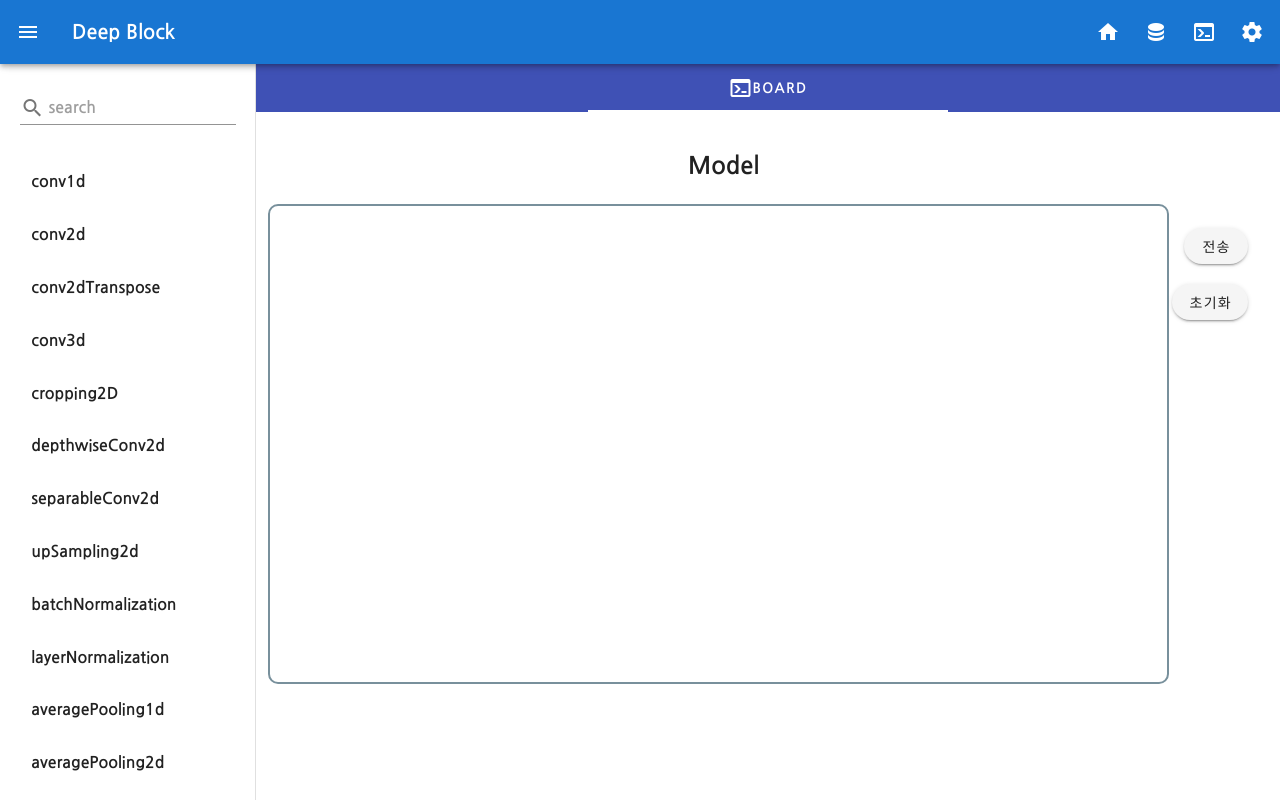
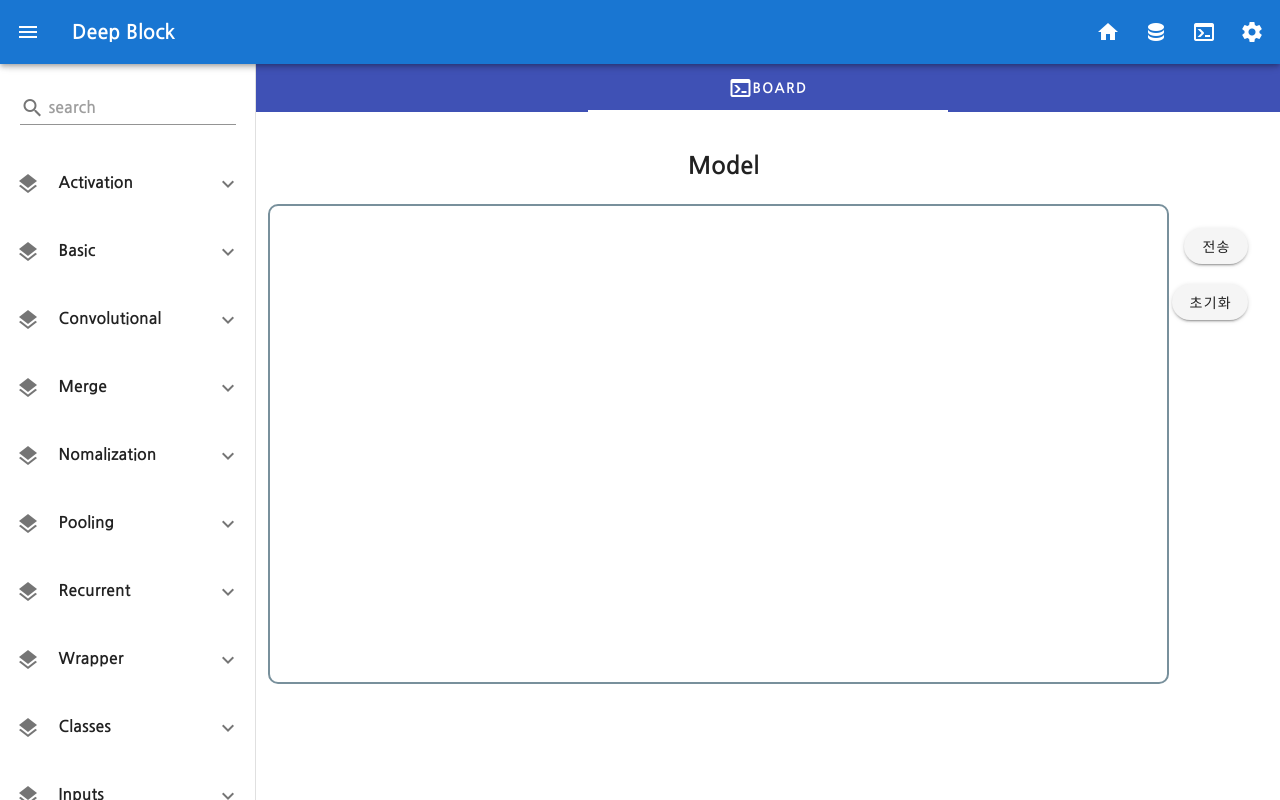
Before and after one commit to devsungmin/Deepblock-Frontend-Study, a Vue app in the folder final-study/: page /board in a window 1280 px wide. Built offline with nearby package versions, Linux system fonts and the light colour scheme.

Commit message:
add: layer data / fix: layer list grouping

```diff
--- a/final-study/package.json
+++ b/final-study/package.json
@@ -17,7 +17,7 @@
     "vue-grid-layout": "^2.3.7",
     "vue-router": "^3.1.6",
     "vuedraggable": "^2.23.2",
-    "vuetify": "^2.2.26"
+    "vuetify": "^2.2.27"
   },
   "devDependencies": {
     "@vue/cli-plugin-babel": "~4.3.0",
--- a/final-study/src/components/Block.vue
+++ b/final-study/src/components/Block.vue
@@ -113,15 +113,69 @@ h1
   margin-bottom: 2%
   margin-left:25%
 
-#model.pooling
-  background: #B2DFDB
-  border: 2px solid #26A69A
+#model.activation
+  background: #FFB2D9
+  border: 2px solid #D9418C
+  font-weight: bold
+
+#model.basic
+  background: #BDBDBD
+  border: 2px solid #5D5D5D
+  font-weight: bold
 
 #model.convol
   background: #E1BEE7
   border: 2px solid #AB47BC
+  font-weight: bold
+
+#model.merge
+  background: #F29661
+  border: 2px solid #993800
+  font-weight: bold
 
 #model.nomalization
   background: #DCE775
   border: 2px solid #827717
+  font-weight: bold
+
+#model.pooling
+  background: #B2DFDB
+  border: 2px solid #26A69A
+  font-weight: bold
+
+#model.recurrent
+  background: #B7F0B1
+  border: 2px solid #47C83E
+  font-weight: bold
+
+#model.wrapper
+  background: #B5B2FF
+  border: 2px solid #4641D9
+  font-weight: bold
+
+#model.classes
+  background: #D9E5FF
+  border: 2px solid #4374D9
+  font-weight: bold
+
+#model.inputs
+  background: #FFA7A7
+  border: 2px solid #980000
+  font-weight: bold
+
+#model.padding
+  background: #5CD1E5
+  border: 2px solid #008299
+  font-weight: bold
+
+
+#model.noise
+  background: #DCE775
+  border: 2px solid #827717
+  font-weight: bold
+
+#model.mask
+  background: #DCE775
+  border: 2px solid #827717
+  font-weight: bold
 </style>
--- a/final-study/src/components/Pallete.vue
+++ b/final-study/src/components/Pallete.vue
@@ -11,84 +11,33 @@
           />
         </v-list-item-content>
       </v-list-item>
-      <!-- <v-list-group> -->
+
+      <v-list-group v-for="layername in layersname" :key="layername.name">
         <template v-slot:activator>
-        <v-text-field
-          v-model="searchlayer"
-          placeholder="search"
-          prepend-inner-icon="mdi-magnify"
-          @input="search"
-        />
-        <v-list-item-title
-          ><v-icon style="margin-right: 8%">mdi-layers</v-icon
-          >Convolutional</v-list-item-title
-        >
+          <v-list-item-title>
+            <v-icon style="margin-right: 8%">mdi-layers</v-icon>
+            {{ layername.name }}
+          </v-list-item-title>
         </template>
-      <draggable :list="layers" :group="{ type: 'convol', pull: 'clone' }">
+        <draggable :list="layers" :group="{ type: 'layer', pull: 'clone' }">
           <v-list-item
             class="layers"
-          v-for="layers in layers"
-          :key="layers.type"
-          :group="{ type: 'type', put: false }"
-          :itemtype="layers.type"
-        >
-          <v-list-item-content>
-            <v-list-item-title class="block">
-              {{ layers.type }}
-            </v-list-item-title>
-          </v-list-item-content>
-        </v-list-item>
-      </draggable>
-      <!-- </v-list-group> -->
-
-      <!-- <v-list-group>
-        <template v-slot:activator>
-          <v-list-item-title
-            ><v-icon style="margin-right: 8%">mdi-layers</v-icon
-            >Normalization</v-list-item-title
-          >
-        </template>
-        <draggable
-          :list="layers"
-          :group="{ type: 'nomalization', pull: 'clone' }"
-        >
-          <v-list-item
-            class="nomalization"
-            v-for="nom in layers"
-            :key="nom.type"
+            v-for="layer in layers"
+            :key="layer.type"
             :group="{ type: 'type', put: false }"
           >
             <v-list-item-content>
-              <v-list-item-title class="block">
-                {{ nom.type }}
+              <v-list-item-title class="block" v-if="layername.key == layer.key">
+                {{ layer.type }}
               </v-list-item-title>
+
+              <!-- <v-list-item-title v-else-if="layername.key != layer.key">
+                {{ layer.type }}
+              </v-list-item-title> -->
             </v-list-item-content>
           </v-list-item>
         </draggable>
       </v-list-group>
-
-      <v-list-group>
-        <template v-slot:activator>
-          <v-list-item-title
-            ><v-icon style="margin-right: 8%">mdi-layers</v-icon
-            >Pooling</v-list-item-title
-          >
-        </template>
-        <draggable :list="layers" :group="{ type: 'pooling', pull: 'clone' }">
-          <v-list-item
-            class="pooling"
-            v-for="pool in layers"
-            :key="pool.type"
-            :group="{ type: 'type', put: false }"
-          >
-            <v-list-item-content>
-              <v-list-item-title class="block">
-                {{ pool.type }}
-              </v-list-item-title>
-            </v-list-item-content>
-          </v-list-item>
-        </draggable>
-      </v-list-group> -->
     </v-list>
   </v-navigation-drawer>
 </template>
@@ -96,13 +45,29 @@
 <script>
 import draggable from "vuedraggable";
 export default {
-  name: "Pallet",
+  name: "Pallete",
   components: {
     draggable,
   },
-  data: () => ({
+  data() {
+    return {
       searchlayer: "",
       layers: [
+        { key: "activation", type: "elu", ID: "a0" },
+        { key: "activation", type: "leakyReLU", ID: "a1" },
+        { key: "activation", type: "prelu", ID: "a2" },
+        { key: "activation", type: "reLU", ID: "a3" },
+        { key: "activation", type: "softmax", ID: "a4" },
+        { key: "activation", type: "thresholdedReLU", ID: "a5" },
+        { key: "basic", type: "activation", ID: "b0" },
+        { key: "basic", type: "dense", ID: "b1" },
+        { key: "basic", type: "dropout", ID: "b2" },
+        { key: "basic", type: "embedding", ID: "b3" },
+        { key: "basic", type: "flatten", ID: "b4" },
+        { key: "basic", type: "permute", ID: "b5" },
+        { key: "basic", type: "repeatVector", ID: "b6" },
+        { key: "basic", type: "reshape", ID: "b7" },
+        { key: "basic", type: "spatialDropout1d", ID: "b8" },
         { key: "convol", type: "conv1d", ID: "c0" },
         { key: "convol", type: "conv2d", ID: "c1" },
         { key: "convol", type: "conv2dTranspose", ID: "c2" },
@@ -111,6 +76,13 @@ export default {
         { key: "convol", type: "depthwiseConv2d", ID: "c5" },
         { key: "convol", type: "separableConv2d", ID: "c6" },
         { key: "convol", type: "upSampling2d", ID: "c7" },
+        { key: "merge", type: "add", ID: "m0" },
+        { key: "merge", type: "average", ID: "m1" },
+        { key: "merge", type: "concatenate", ID: "m2" },
+        { key: "merge", type: "dot", ID: "m3" },
+        { key: "merge", type: "maximum", ID: "m4" },
+        { key: "merge", type: "minimum", ID: "m5" },
+        { key: "merge", type: "multiply", ID: "m6" },
         { key: "nomalization", type: "batchNormalization", ID: "n0" },
         { key: "nomalization", type: "layerNormalization", ID: "n1" },
         { key: "pooling", type: "averagePooling1d", ID: "p0" },
@@ -123,21 +95,55 @@ export default {
         { key: "pooling", type: "maxPooling1d", ID: "p7" },
         { key: "pooling", type: "maxPooling2d", ID: "p8" },
         { key: "pooling", type: "maxPooling3d", ID: "p9" },
+        { key: "recurrent", type: "gru", ID: "r0" },
+        { key: "recurrent", type: "gruCell", ID: "r1" },
+        { key: "recurrent", type: "lstm", ID: "r2" },
+        { key: "recurrent", type: "lstmCell", ID: "r3" },
+        { key: "recurrent", type: "rnn", ID: "r4" },
+        { key: "recurrent", type: "simpleRNN", ID: "r5" },
+        { key: "recurrent", type: "simpleRNNCell", ID: "r6" },
+        { key: "recurrent", type: "stackedRNNCells", ID: "r7" },
+        { key: "inputs", type: "inputLayer", ID: "i0" },
+        { key: "padding", type: "zeroPadding2d", ID: "p0" },
+        { key: "noise", type: "alphaDropout", ID: "n0" },
+        { key: "noise", type: "gaussianDropout", ID: "n1" },
+        { key: "noise", type: "gaussianNoise", ID: "n2" },
+        { key: "mask", type: "masking", ID: "m0" },
+
       ],
-    layerCopy: []
-  }),
+      layersname: [
+        { key: "activation" , name: "Activation"},
+        { key: "basic" , name: "Basic"},
+        { key: "convol", name: "Convolutional" },
+        { key: "merge" , name: "Merge"},
+        { key: "nomalization", name: "Nomalization" },
+        { key: "pooling", name: "Pooling" },
+        { key: "recurrent" , name: "Recurrent"},
+        { key: "wrapper" , name: "Wrapper"},
+        { key: "classes" , name: "Classes"},
+        { key: "inputs" , name: "Inputs"},
+        { key: "padding" , name: "Padding"},
+        { key: "noise" , name: "Noise"},
+        { key: "mask" , name: "Mask"},
+
+      ],
+      layerCopy: [],
+    };
+  },
   mounted() {
-    this.layerCopy = [...this.layers]
+    this.layerCopy = [...this.layers];
   },
   methods: {
     search: function() {
       if (!this.searchlayer) {
-        this.layers = this.layerCopy
+        this.layers = this.layerCopy;
       }
       this.layers = this.layers.filter((layer) => {
-        return layer.type.toLowerCase().indexOf(this.searchlayer.toLowerCase())> -1
-      })
-    }
+        return (
+          layer.type.toLowerCase().indexOf(this.searchlayer.toLowerCase()) > -1
+        );
+      });
+    },
   },
 };
 </script>
@@ -168,7 +174,7 @@ h1
   width: 50%
   font-size: 100%
   height: auto
-  margin-left:5%
+  margin-left: 5%
 
 .convol,
 .pooling,
--- a/final-study/src/views/Board.vue
+++ b/final-study/src/views/Board.vue
@@ -3,7 +3,8 @@
     <v-tabs fixed-tabs background-color="indigo" dark>
       <v-tab to=""><v-icon>mdi-console</v-icon>Board</v-tab>
     </v-tabs>
-    <pallete/>
+    <pallete>
+    </pallete>
     <router-view/>
   </v-content>
 </template>
```
Also changed, not shown: 1 other file (tests, documents, lock files or other folders). Lines whose indentation alone changed are shown as unchanged.
